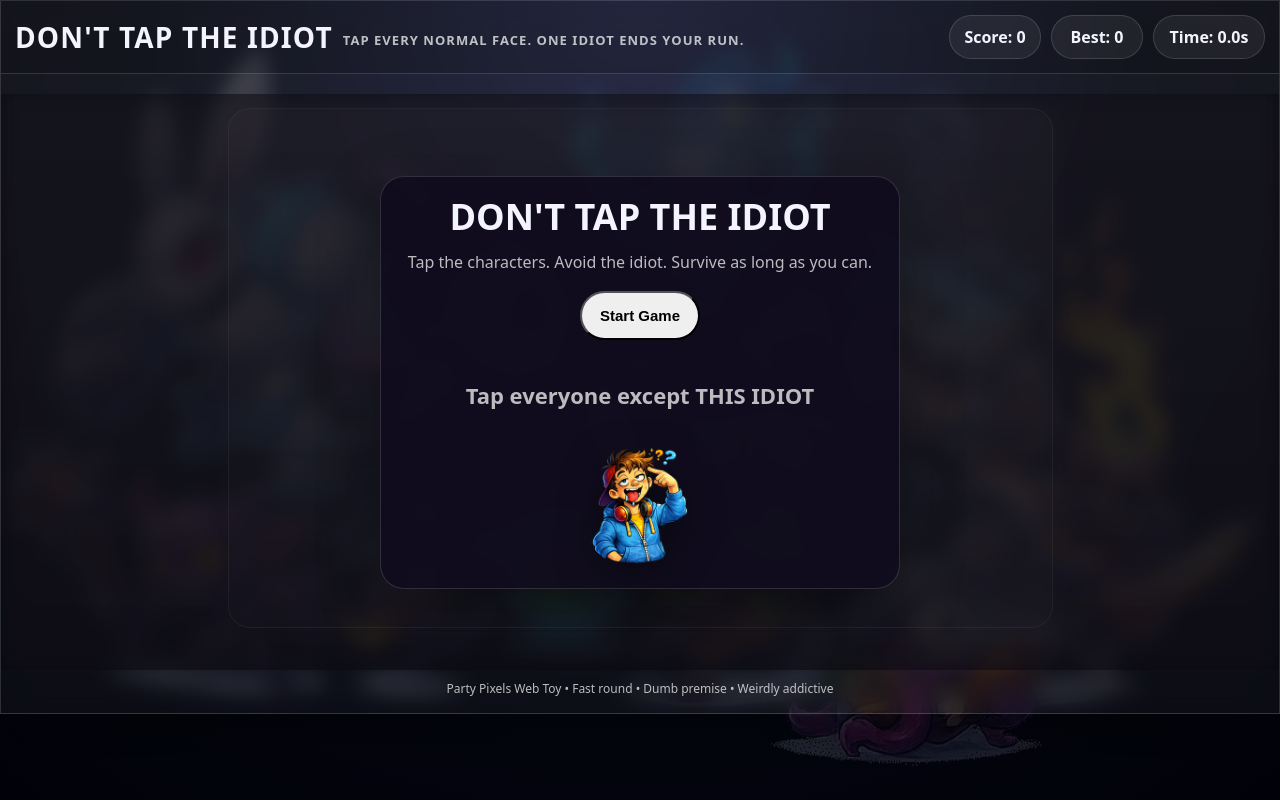
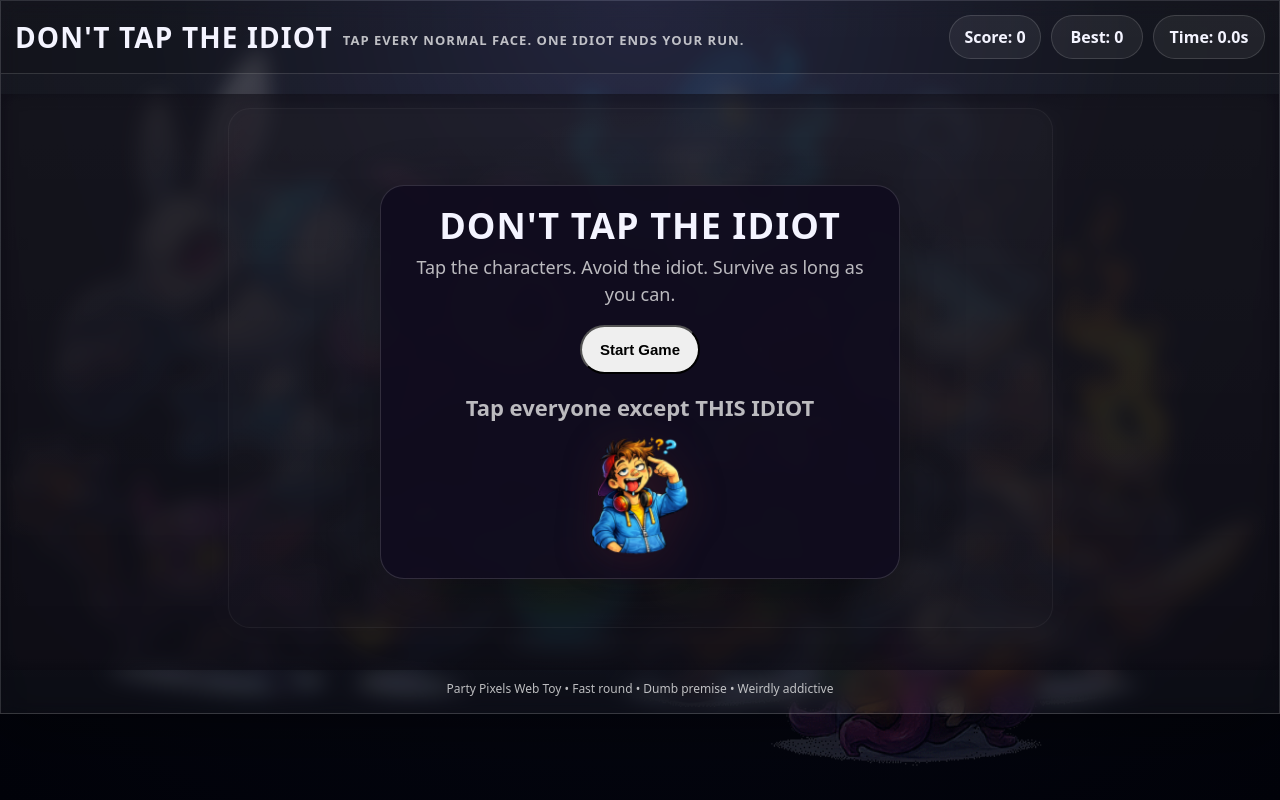
Before and after one commit to dante6686-pp/party-pixels-web, a website: page dont-tap-the-idiot.html in a window 1280 px wide. Drawn offline with Linux system fonts and the light colour scheme.

Commit message:
Refactor start-instruction styles in tapidiot.css
Adjusted margin and display properties for start-instruction class.

```diff
--- a/tapidiot.css
+++ b/tapidiot.css
@@ -1,3 +1,60 @@
+.start-title {
+  margin: 0 0 10px;
+  font-size: clamp(28px, 5vw, 44px);
+  line-height: 1;
+  letter-spacing: 0.03em;
+}
+
+.start-subtext {
+  margin: 0;
+  font-size: 18px;
+  line-height: 1.45;
+  color: var(--muted);
+  text-align: center;
+}
+
+.start-instruction {
+  margin-top: 20px;
+  display: flex;
+  flex-direction: column;
+  align-items: center;
+  gap: 14px;
+}
+
+.instruction-text {
+  margin: 0;
+  font-size: 22px;
+  font-weight: 800;
+  text-align: center;
+  color: var(--text);
+}
+
+.instruction-text strong {
+  color: var(--danger);
+}
+
+.instruction-idiot {
+  width: 120px;
+  height: 120px;
+  object-fit: contain;
+  filter: drop-shadow(0 10px 20px rgba(0,0,0,0.42));
+  animation: idiotPulse 1.2s infinite ease-in-out;
+}
+
+@keyframes idiotPulse {
+  0% {
+    transform: scale(1);
+    filter: drop-shadow(0 10px 20px rgba(0,0,0,0.42));
+  }
+  50% {
+    transform: scale(1.06);
+    filter: drop-shadow(0 0 18px rgba(255,107,138,0.5));
+  }
+  100% {
+    transform: scale(1);
+    filter: drop-shadow(0 10px 20px rgba(0,0,0,0.42));
+  }
+}
 .start-instruction {
   margin-top: 18px;
   display: flex;
```
